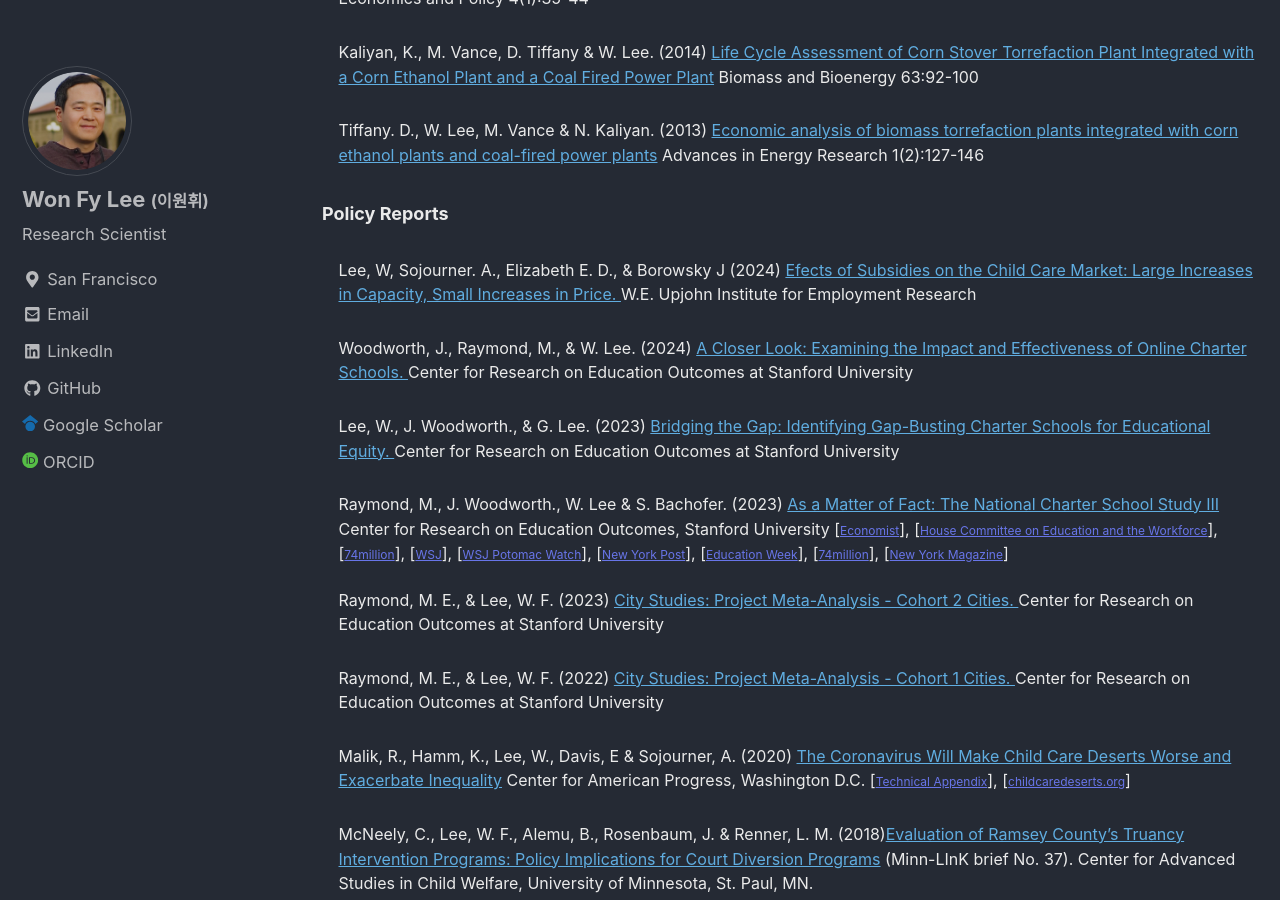
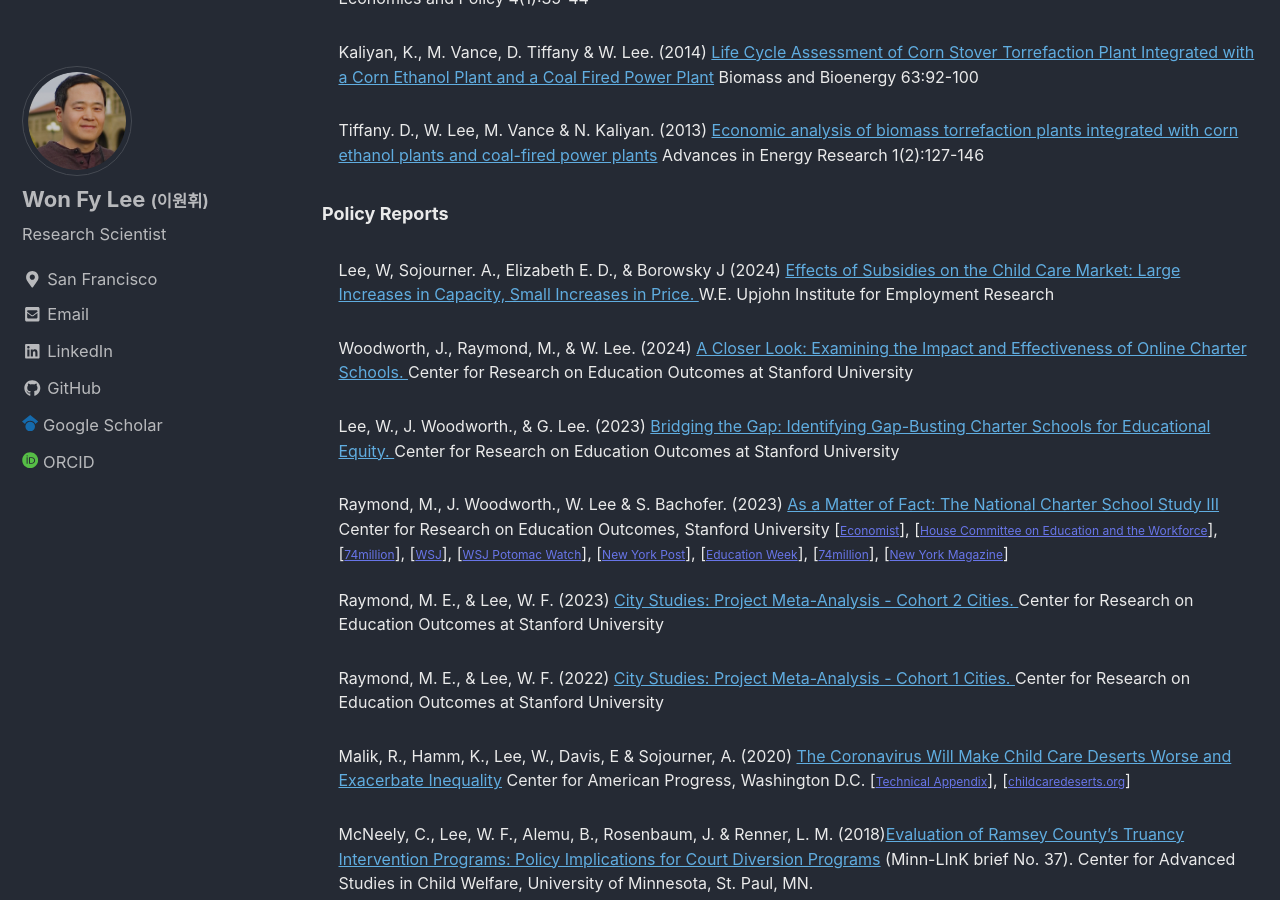
Before and after one commit to leex5089/leex5089.github.io, a Jekyll site: the page built from _pages/Research.md, in a window 1280 px wide and 900 px high, scrolled down 1189 px. Built offline with Jekyll 4.4.1, drawn with Linux system fonts in a browser that asks for light colours; nearby versions of some CDN libraries.

Commit message:
Update Research.md

```diff
--- a/_pages/Research.md
+++ b/_pages/Research.md
@@ -70,7 +70,7 @@
   <p>
 <dt><b><font size="4">Policy Reports</font></b></dt>
  <p>
-<dd><font size="3">Lee, W, Sojourner. A., Elizabeth E. D., &  Borowsky J (2024) <a href="https://research.upjohn.org/cgi/viewcontent.cgi?article=1064&context=up_policybriefs" target="_blank" style="color:#60ade0">Efects of Subsidies on the Child Care Market: Large Increases in Capacity,
+<dd><font size="3">Lee, W, Sojourner. A., Elizabeth E. D., &  Borowsky J (2024) <a href="https://research.upjohn.org/cgi/viewcontent.cgi?article=1064&context=up_policybriefs" target="_blank" style="color:#60ade0">Effects of Subsidies on the Child Care Market: Large Increases in Capacity,
 Small Increases in Price. </a>W.E. Upjohn Institute for Employment Research</font></dd>
 <p>
 <dd><font size="3">Woodworth, J., Raymond, M., & W. Lee. (2024) <a href="https://ncss3.stanford.edu/wp-content/uploads/2024/02/CREDO_PolicyBrief-Feb24.pdf" target="_blank" style="color:#60ade0">A Closer Look: Examining the Impact and Effectiveness of Online Charter Schools. </a>Center for Research on Education Outcomes at Stanford University</font></dd>
@@ -92,7 +92,7 @@
 <p>
   <dd>
   <ul style="list-style-type:circle">
-  <li><a href="https://scholar.google.com/citations?user=MJPMkLAAAAAJ&hl=en" target="_blank" style="color:#60ade0">Google Scholar</a></li>
+  <li><a href="https://scholar.google.com/citations?user=6ezo0KkAAAAJ&hl=en" target="_blank" style="color:#60ade0">Google Scholar</a></li>
   <li><a href="https://www.researchgate.net/profile/Won_Fy_Lee" target="_blank" style="color:#60ade0">ResearchGate</a></li>
 </ul>
  </dd>
```
